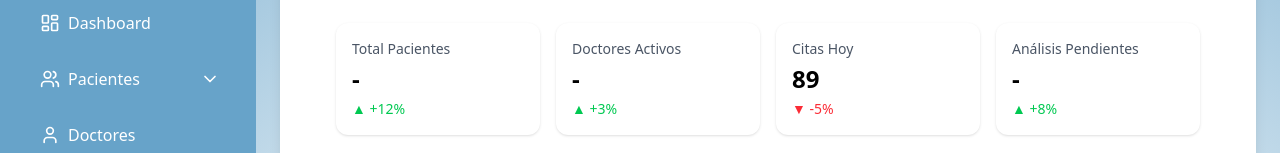
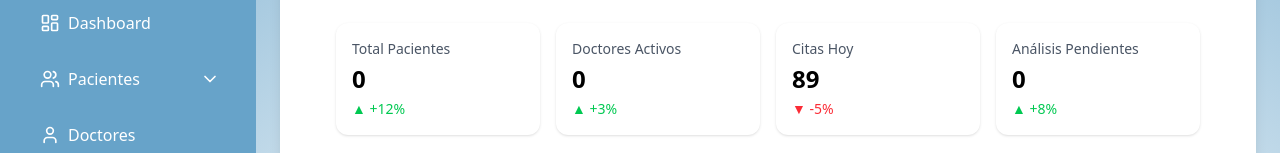
Before and after one commit to VictorAponteParedes/Salud360BackOffice, a React (Vite) app: page / in a window 1280 px wide. Shown: the part 133-286 px from the top of the page. Built offline with nearby package versions, Linux system fonts and the light colour scheme; no server answers; sample sign-in values are in the browser's storage.

Commit message:
Actualiza:  validacon de panel

```diff
--- a/src/screens/Home.tsx
+++ b/src/screens/Home.tsx
@@ -26,14 +26,14 @@ export default function Home() {
     navigate("/dashboard");
   };
 
-  const totalPatient = patients.length ? patients.length : "-";
+  const totalPatient = patients.length ? patients.length : "0";
 
   const totalDoctorActive = doctors?.filter(
     (doc) => doc.status === DoctorStatus.Available
   );
   const showTotalDoctorActive = totalDoctorActive?.length
     ? totalDoctorActive.length
-    : "-";
+    : "0";
 
   const totalAppointmentPending = Array.isArray(appointments)
     ? appointments.filter((app) => app.status === AppointmentStatusEnum.PENDIENTE)
@@ -41,7 +41,7 @@ export default function Home() {
 
   const showTotalAppointmentPending = totalAppointmentPending.length
     ? totalAppointmentPending.length
-    : "-";
+    : "0";
 
   return (
     <motion.form
```
